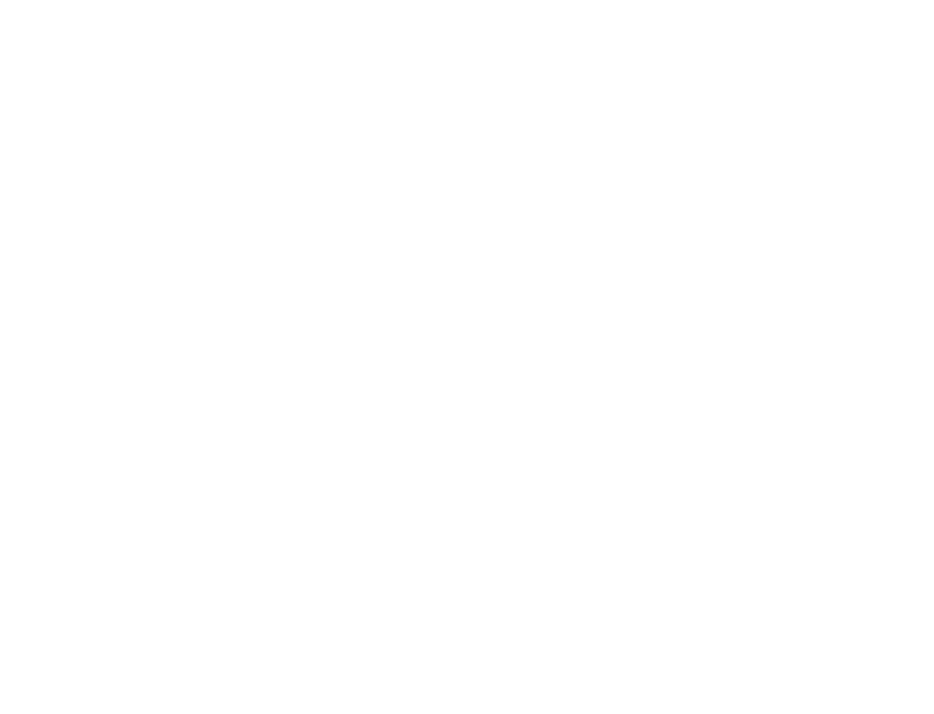
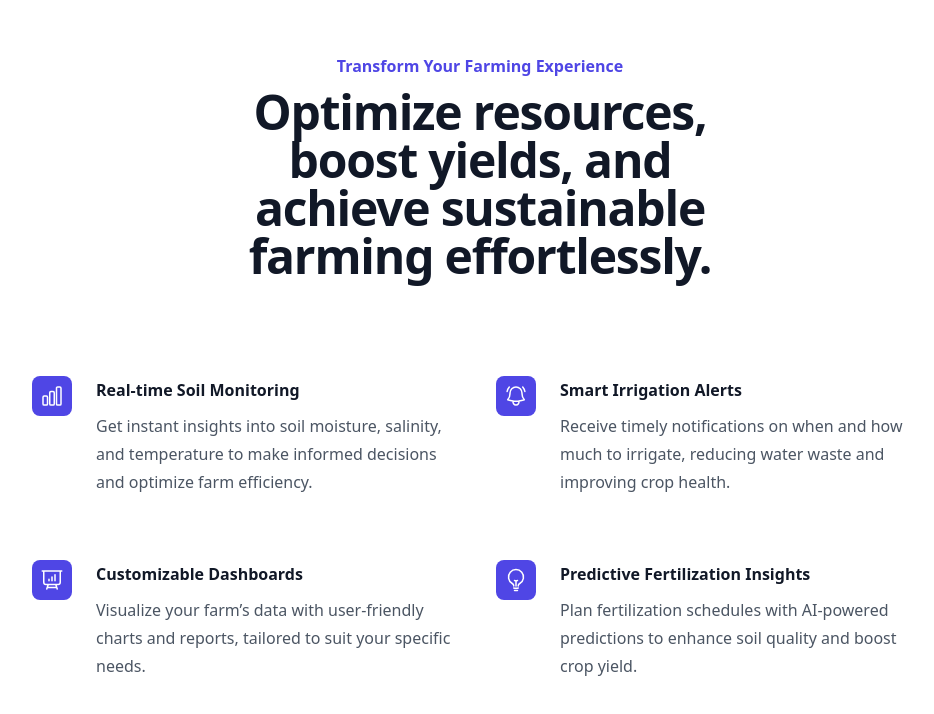
Before and after one commit to Rezaabdollahi7/farm-landing, a React (Create React App) app: page / in a window 1280 px wide. Shown: the part 1181-1895 px from the top of the page, without its empty margins (160-1094 px from the left). Before the commit the page ends 1105 px from the top, so only its background shows below. Built offline with nearby package versions, Linux system fonts and the light colour scheme.

Commit message:
Feat : Features section

```diff
--- a/src/App.js
+++ b/src/App.js
@@ -1,11 +1,12 @@
 import Navbar from "./components/common/Navbar";
 import Hero from "./components/sections/Hero";
-
+import Features from "./components/sections/Features";
 function App() {
   return (
     <div className="App">
       {/* <Navbar /> */}
       <Hero />
+      <Features />
     </div>
   );
 }
--- /dev/null
+++ b/src/components/sections/Features.js
@@ -0,0 +1,61 @@
+import { ChartBarIcon, BellAlertIcon, PresentationChartBarIcon, LightBulbIcon } from '@heroicons/react/24/outline'
+
+const features = [
+    {
+        name: 'Real-time Soil Monitoring',
+        description:
+            'Get instant insights into soil moisture, salinity, and temperature to make informed decisions and optimize farm efficiency.',
+        icon: ChartBarIcon,
+    },
+    {
+        name: 'Smart Irrigation Alerts',
+        description:
+            'Receive timely notifications on when and how much to irrigate, reducing water waste and improving crop health.',
+        icon: BellAlertIcon,
+    },
+    {
+        name: 'Customizable Dashboards',
+        description:
+            'Visualize your farm’s data with user-friendly charts and reports, tailored to suit your specific needs.',
+        icon: PresentationChartBarIcon,
+    },
+    {
+        name: 'Predictive Fertilization Insights',
+        description:
+            'Plan fertilization schedules with AI-powered predictions to enhance soil quality and boost crop yield.',
+        icon: LightBulbIcon,
+    },
+]
+
+
+export default function Features() {
+    return (
+        <div className="bg-white py-24 sm:py-32">
+            <div className="mx-auto max-w-7xl px-6 lg:px-8">
+                <div className="mx-auto max-w-2xl lg:text-center">
+                    <h2 className="text-base/7 font-semibold text-indigo-600">
+                        Transform Your Farming Experience
+                    </h2>
+                    <p className="mt-2 text-pretty text-4xl font-semibold tracking-tight  text-gray-900 sm:text-5xl lg:text-balance">
+                        Optimize resources, boost yields, and achieve sustainable farming effortlessly.
+                    </p>
+                </div>
+                <div className="mx-auto mt-16 max-w-2xl sm:mt-20 lg:mt-24 lg:max-w-4xl">
+                    <dl className="grid max-w-xl grid-cols-1 gap-x-8 gap-y-10 lg:max-w-none lg:grid-cols-2 lg:gap-y-16">
+                        {features.map((feature) => (
+                            <div key={feature.name} className="relative pl-16">
+                                <dt className="text-base/7 font-semibold text-gray-900">
+                                    <div className="absolute left-0 top-0 flex size-10 items-center justify-center rounded-lg bg-indigo-600">
+                                        <feature.icon aria-hidden="true" className="size-6 text-white" />
+                                    </div>
+                                    {feature.name}
+                                </dt>
+                                <dd className="mt-2 text-base/7 text-gray-600">{feature.description}</dd>
+                            </div>
+                        ))}
+                    </dl>
+                </div>
+            </div>
+        </div>
+    )
+}
--- a/src/styles/output.css
+++ b/src/styles/output.css
@@ -598,6 +598,9 @@
 .flow-root {
   display: flow-root;
 }
+.grid {
+  display: grid;
+}
 .hidden {
   display: none;
 }
@@ -608,6 +611,10 @@
 .size-8 {
   width: 2rem;
   height: 2rem;
+}
+.size-10 {
+  width: 2.5rem;
+  height: 2.5rem;
 }
 .h-16 {
   height: 4rem;
@@ -663,6 +670,9 @@
 .max-w-lg {
   max-width: 32rem;
 }
+.max-w-xl {
+  max-width: 36rem;
+}
 .flex-1 {
   flex: 1 1 0%;
 }
@@ -674,6 +684,9 @@
 }
 .transform {
   transform: translate(var(--tw-translate-x), var(--tw-translate-y)) rotate(var(--tw-rotate)) skewX(var(--tw-skew-x)) skewY(var(--tw-skew-y)) scaleX(var(--tw-scale-x)) scaleY(var(--tw-scale-y));
+}
+.grid-cols-1 {
+  grid-template-columns: repeat(1, minmax(0, 1fr));
 }
 .items-center {
   align-items: center;
@@ -698,6 +711,12 @@
 }
 .gap-x-6 {
   column-gap: 1.5rem;
+}
+.gap-x-8 {
+  column-gap: 2rem;
+}
+.gap-y-10 {
+  row-gap: 2.5rem;
 }
 .space-x-4 > :not([hidden]) ~ :not([hidden]) {
   --tw-space-x-reverse: 0;
@@ -727,6 +746,9 @@
 }
 .overflow-y-auto {
   overflow-y: auto;
+}
+.text-pretty {
+  text-wrap: pretty;
 }
 .rounded-full {
   border-radius: 9999px;
@@ -885,6 +907,9 @@
 .pt-14 {
   padding-top: 3.5rem;
 }
+.pl-16 {
+  padding-left: 4rem;
+}
 .text-base {
   font-size: 1rem;
   line-height: 1.5rem;
@@ -900,6 +925,14 @@
 .text-4xl {
   font-size: 2.25rem;
   line-height: 2.5rem;
+}
+.text-base\/7 {
+  font-size: 1rem;
+  line-height: 1.75rem;
+}
+.text-lg\/8 {
+  font-size: 1.125rem;
+  line-height: 2rem;
 }
 .font-medium {
   font-weight: 500;
@@ -918,6 +951,18 @@
 }
 .leading-8 {
   line-height: 2rem;
+}
+.leading-9 {
+  line-height: 2.25rem;
+}
+.leading-10 {
+  line-height: 2.5rem;
+}
+.leading-loose {
+  line-height: 2;
+}
+.leading-relaxed {
+  line-height: 1.625;
 }
 .tracking-tight {
   letter-spacing: -0.025em;
@@ -1158,6 +1203,10 @@
     margin-top: 6rem;
   }
 
+  .sm\:mt-20 {
+    margin-top: 5rem;
+  }
+
   .sm\:block {
     display: block;
   }
@@ -1197,6 +1246,11 @@
     line-height: 1;
   }
 
+  .sm\:text-5xl {
+    font-size: 3rem;
+    line-height: 1;
+  }
+
   .sm\:ring-1 {
     --tw-ring-offset-shadow: var(--tw-ring-inset) 0 0 0 var(--tw-ring-offset-width) var(--tw-ring-offset-color);
     --tw-ring-shadow: var(--tw-ring-inset) 0 0 0 calc(1px + var(--tw-ring-offset-width)) var(--tw-ring-color);
@@ -1218,12 +1272,24 @@
     margin-top: 0px;
   }
 
+  .lg\:mt-24 {
+    margin-top: 6rem;
+  }
+
   .lg\:flex {
     display: flex;
   }
 
   .lg\:hidden {
     display: none;
+  }
+
+  .lg\:max-w-4xl {
+    max-width: 56rem;
+  }
+
+  .lg\:max-w-none {
+    max-width: none;
   }
 
   .lg\:flex-1 {
@@ -1242,6 +1308,10 @@
     flex-grow: 1;
   }
 
+  .lg\:grid-cols-2 {
+    grid-template-columns: repeat(2, minmax(0, 1fr));
+  }
+
   .lg\:items-center {
     align-items: center;
   }
@@ -1258,6 +1328,14 @@
     column-gap: 3rem;
   }
 
+  .lg\:gap-y-16 {
+    row-gap: 4rem;
+  }
+
+  .lg\:text-balance {
+    text-wrap: balance;
+  }
+
   .lg\:px-8 {
     padding-left: 2rem;
     padding-right: 2rem;
@@ -1267,4 +1345,8 @@
     padding-top: 10rem;
     padding-bottom: 10rem;
   }
+
+  .lg\:text-center {
+    text-align: center;
+  }
 }
```
